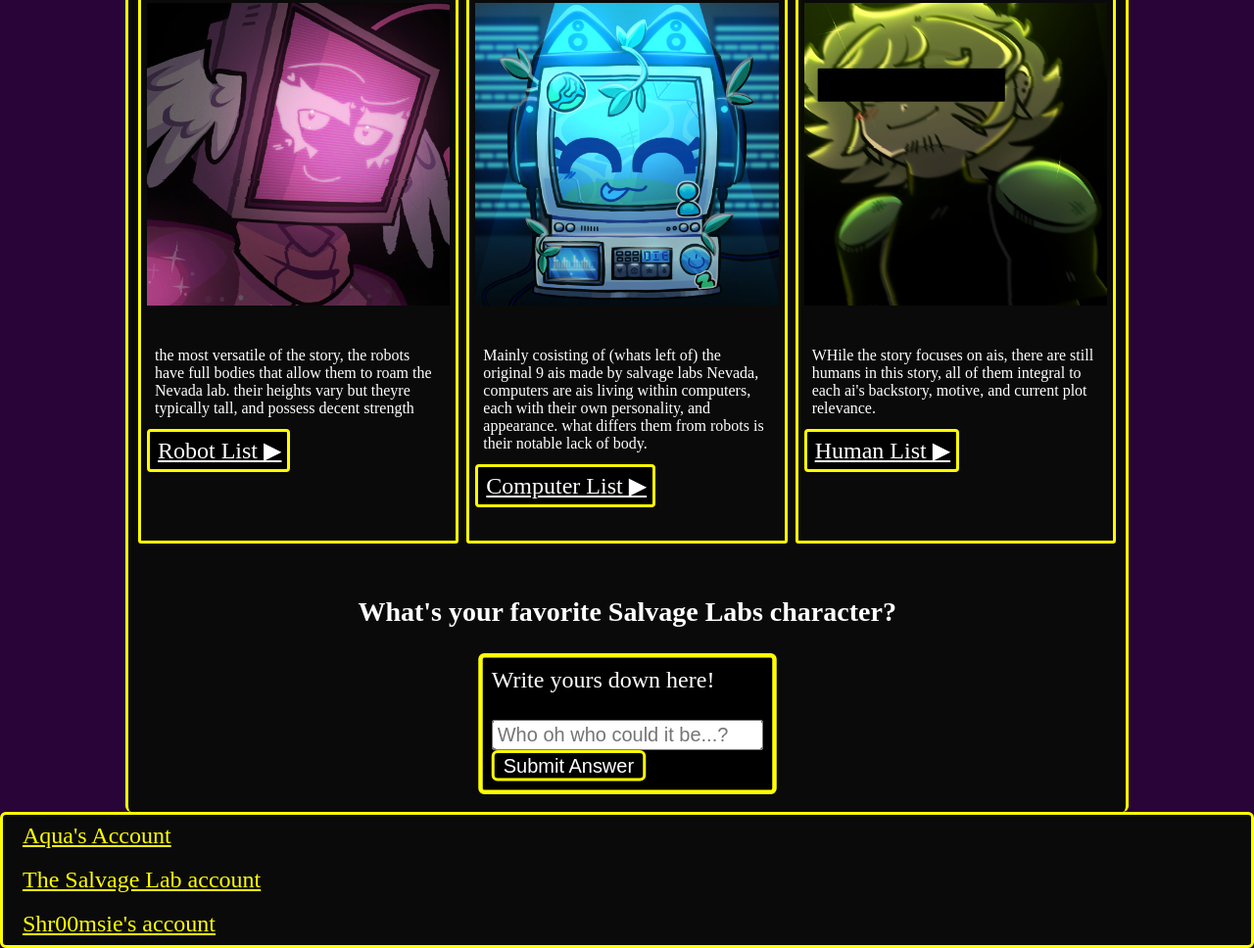
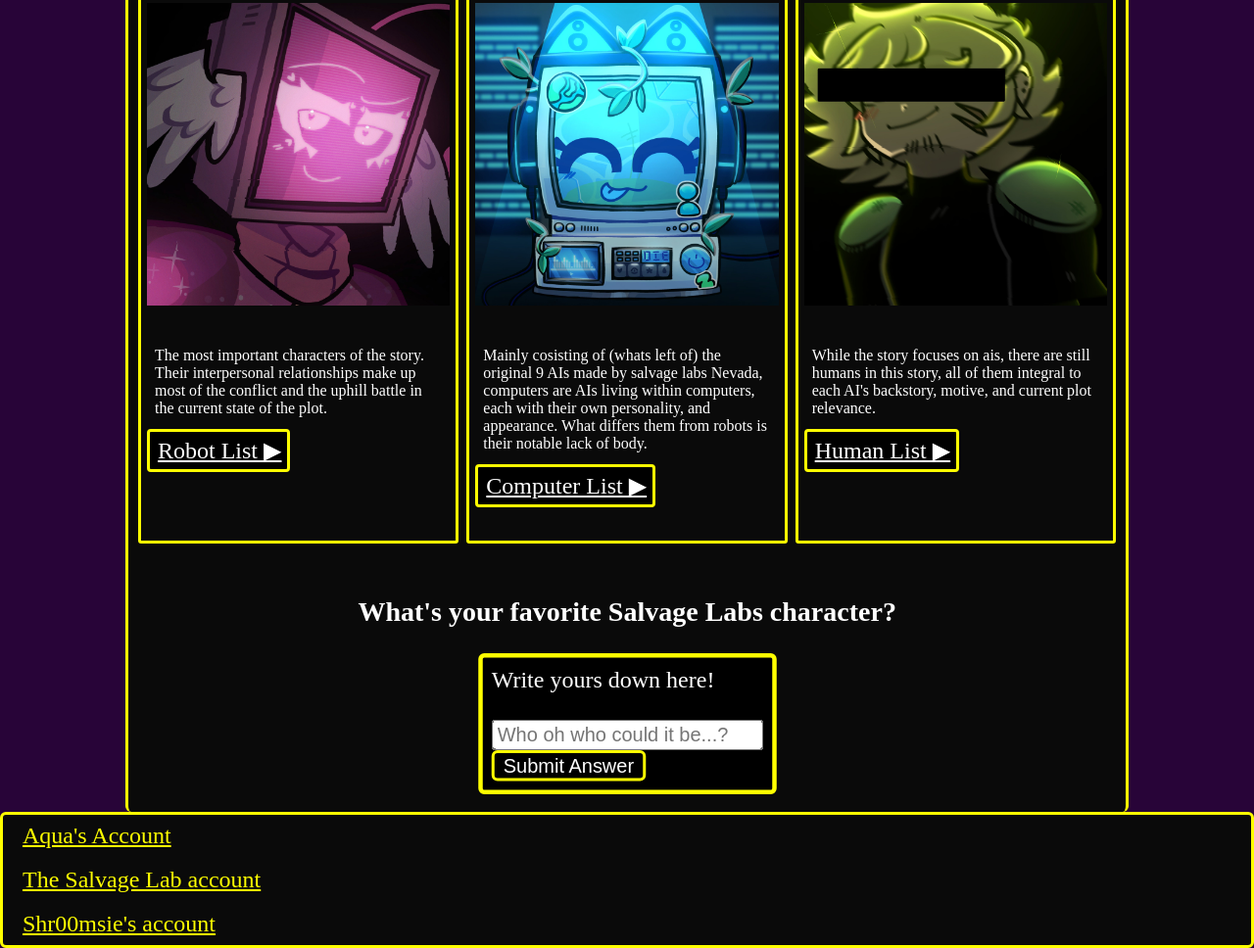
Before and after one commit to AbigailNitro/CIS185-work, a plain HTML site: page MidtermProject/index.html in a window 1280 px wide. Shown: the part 1173-2141 px from the top of the page at 98% size. Drawn offline with Linux system fonts and the light colour scheme.

Commit message:
adjusted text for robot section

```diff
--- a/MidtermProject/index.html
+++ b/MidtermProject/index.html
@@ -113,7 +113,7 @@
                 <h2>Robots</h2>
                 <img src="LandingImages/Robot.jpg" alt="a pink robot looks towards to camera with a smug expression">
                 <br> <br>
-                <p>the most versatile of the story, the robots have full bodies that allow them to roam the Nevada lab. their heights vary but theyre typically tall, and possess decent strength</p>
+                <p>The most important characters of the story. Their interpersonal relationships make up most of the conflict and the uphill battle in the current state of the plot.</p>
                 <a href="CharacterPages/robots.html">Robot List ▶</a>
                 <br> <br> <br>
             </div>
@@ -121,15 +121,15 @@
                 <h2>Computers</h2>
                 <img src="LandingImages/Computer.jpg" alt="a blue computer with a face displayed sticks out its tounge">
                 <br> <br>
-                <p>Mainly cosisting of (whats left of) the original 9 ais made by salvage labs Nevada, computers are ais living within computers, each with their own personality, and appearance. what differs them from robots is their notable lack of body.</p>
+                <p>Mainly cosisting of (whats left of) the original 9 AIs made by salvage labs Nevada, computers are AIs living within computers, each with their own personality, and appearance. What differs them from robots is their notable lack of body.</p>
                 <a href="CharacterPages/computers.html">Computer List ▶</a>
                 <br> <br> <br>
             </div>
             <div>
                 <h2>Humans</h2>
-                <img src="LandingImages/Human.jpg" alt="an illustration of a woman with light brown hair smiling. her upper face is censored, leaving her features unkown">
+                <img src="LandingImages/Human.jpg" alt="A white man with scars on his cheek smiles at the camera. His eyes are censored.">
                 <br> <br>
-                <p>WHile the story focuses on ais, there are still humans in this story, all of them integral to each ai's backstory, motive, and current plot relevance.</p>
+                <p>While the story focuses on ais, there are still humans in this story, all of them integral to each AI's backstory, motive, and current plot relevance.</p>
                 <a href="CharacterPages/humans.html">Human List ▶</a>
                 <br> <br> <br>
             </div>
```
